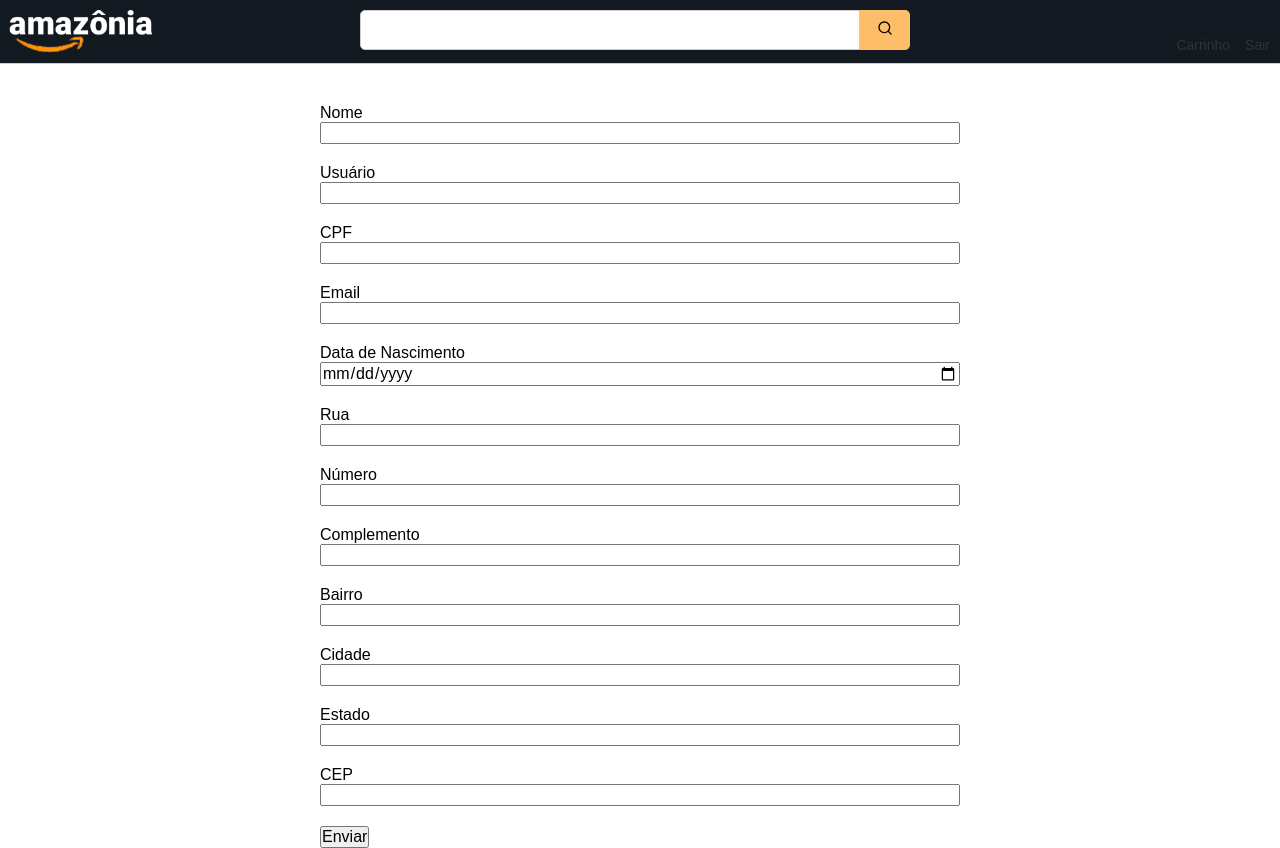
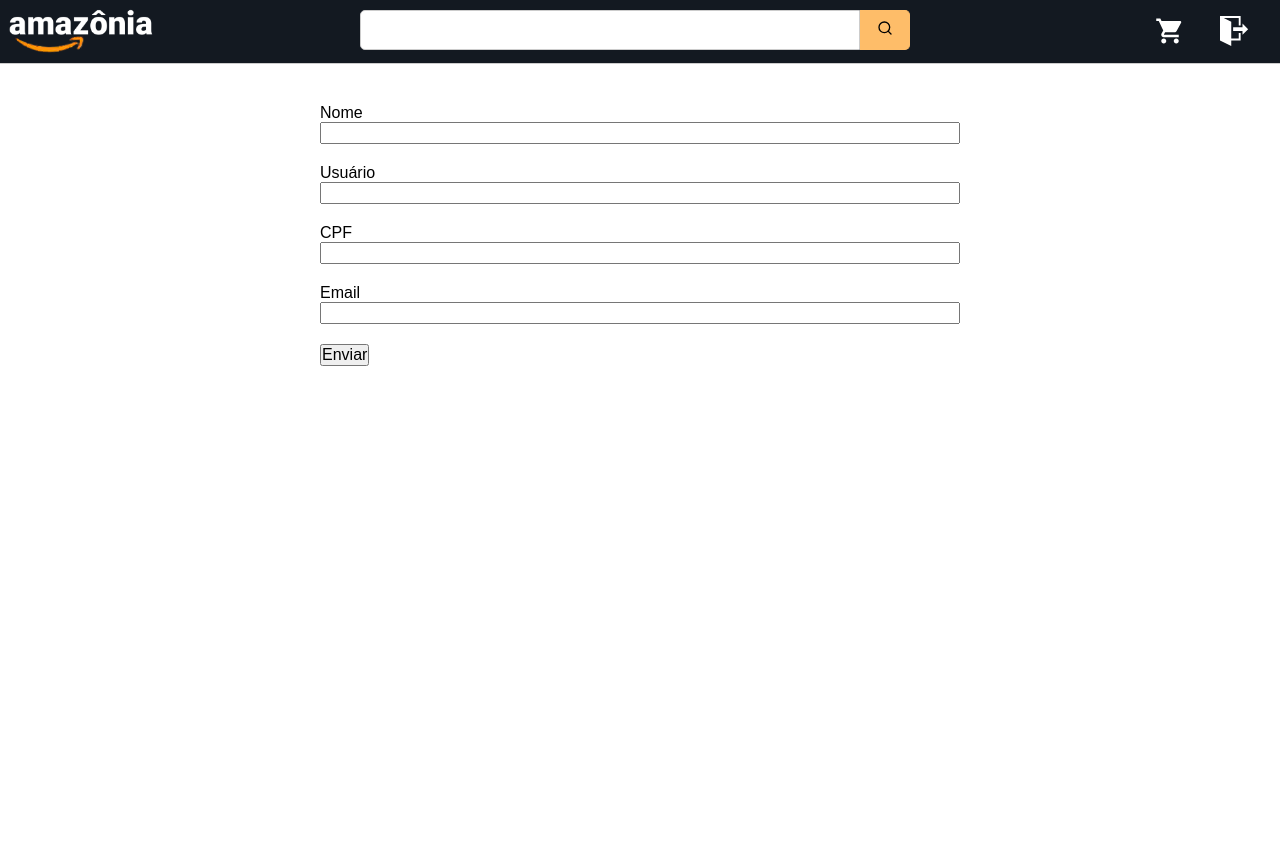
Before and after one commit to h-krank/serratec-react-marketplace, a React (Create React App) app: page / in a window 1280 px wide. After the commit the page ends 800 px from the top, so only its background shows below. Built offline with nearby package versions, Linux system fonts and the light colour scheme.

Commit message:
atualizando header

```diff
--- a/src/components/header/index.js
+++ b/src/components/header/index.js
@@ -3,6 +3,8 @@ import { Link, useHistory } from 'react-router-dom'
 import logoImg from '../../assets/amazonia-white.png'
 import { Container} from './style'
 import { FiSearch } from 'react-icons/fi';
+import { MdShoppingCart } from 'react-icons/md'
+import { ImExit } from 'react-icons/im'
 
 
 
@@ -31,10 +33,10 @@ const Header = () => {
 
                 <ul>
                     <li>
-                        <Link to='/cart'>Carrinho</Link>
+                    <Link to='/cart'> <MdShoppingCart /></Link>
                     </li>
                     <li onClick={() => localStorage.removeItem("@AMAZONIA:user")}>
-                        <Link to='/'>Sair</Link>
+                    <Link to='/'><ImExit /></Link>
                     </li>
 
                 </ul>
--- a/src/components/header/style.js
+++ b/src/components/header/style.js
@@ -48,21 +48,28 @@ export const Container = styled.div`
         margin: 10px;
         margin-left: auto;
         margin-top: auto;
+        &:hover{
+            color: #ffb540;
     }
     li {
-        font-size: 14px;
+        font-size: 30px;
+        margin-right: 20px;
+        transition:0.2s;
 
         & + li {
             margin-left: 15px;
+            &:hover{
+                color: #ffb540;
         }
     }
 
     a{
-        color: #333;
+        color: #fff;
         text-decoration: none;
+        transition:0.2s;
 
         &:hover{
-            color: #04d361;
+            color: #FB9A01;
         }
     }
 `
--- a/src/pages/cart/index.js
+++ b/src/pages/cart/index.js
@@ -99,6 +99,9 @@ const Cart = () => {
                         }
                     }}><button>Finalizar compra</button>
                     </Link>
+                    <CartInfo>
+                    <Link to="/home"><button>Continuar Comprando</button></Link>
+                    </CartInfo>
                 </CartInfo>
 
             </Container>
--- a/src/pages/checkout/index.js
+++ b/src/pages/checkout/index.js
@@ -63,7 +63,9 @@ const Checkout = (props) => {
                 <FiCheckCircle size='200px' />
                 <h1>Compra finalizada com sucesso!</h1>
             </Container>
-            : <> </>
+            : <>
+
+             </>
     )
 }
 
--- a/src/pages/login/index.js
+++ b/src/pages/login/index.js
@@ -9,15 +9,7 @@ const Login = () => {
     const [user, setUser] = useState('');
     const [cpf, setCpf] = useState('');
     const [email, setEmail] = useState('');
-    const [nascimento, setNascimento] = useState('');
 
-    const [rua, setRua] = useState('');
-    const [numero, setNumero] = useState('');
-    const [complemento, setComplemento] = useState('');
-    const [bairro, setBairro] = useState('');
-    const [cidade, setCidade] = useState('');
-    const [estado, setEstado] = useState('');
-    const [cep, setCep] = useState('');
 
     const handleSubmit = async (e) => {
         e.preventDefault();
@@ -27,16 +19,7 @@ const Login = () => {
             "usuario": user,
             "cpf": cpf,
             "email": email,
-            "dataNascimento": nascimento + "T00:00:00Z",
-            "endereco": {
-                "rua": rua,
-                "numero": numero,
-                "complemento": complemento,
-                "bairro": bairro,
-                "cidade": cidade,
-                "estado": estado,
-                "cep": cep
-            }
+
         }
         console.log(cliente)
 
@@ -79,65 +62,8 @@ const Login = () => {
                     value={email}
                     onChange={e => setEmail(e.target.value)} />
 
-                <label htmlFor={'nascimento'}>Data de Nascimento</label>
-                <input
-                    type="date"
-                    id='date'
-                    value={nascimento}
-                    onChange={e => setNascimento(e.target.value)} />
-
-                <Address>
-                    <label htmlFor={'rua'}>Rua</label>
-                    <input
-                        type="text"
-                        id='rua'
-                        value={rua}
-                        onChange={e => setRua(e.target.value)} />
-
-                    <label htmlFor={'numero'}>Número</label>
-                    <input
-                        type="text"
-                        id='numero'
-                        value={numero}
-                        onChange={e => setNumero(e.target.value)} />
-
-                    <label htmlFor={'cpf'}>Complemento</label>
-                    <input
-                        type="text"
-                        id='complemento'
-                        value={complemento}
-                        onChange={e => setComplemento(e.target.value)} />
-
-                    <label htmlFor={'bairro'}>Bairro</label>
-                    <input
-                        type="text"
-                        id='bairro'
-                        value={bairro}
-                        onChange={e => setBairro(e.target.value)} />
 
 
-                    <label htmlFor={'cidade'}>Cidade</label>
-                    <input
-                        type="text"
-                        id='cidade'
-                        value={cidade}
-                        onChange={e => setCidade(e.target.value)} />
-
-                    <label htmlFor={'estado'}>Estado</label>
-                    <input
-                        type="text"
-                        id='estado'
-                        value={estado}
-                        onChange={e => setEstado(e.target.value)} />
-
-
-                    <label htmlFor={'cep'}>CEP</label>
-                    <input
-                        type="text"
-                        id='cep'
-                        value={cep}
-                        onChange={e => setCep(e.target.value)} />
-                </Address>
 
 
                 <button type="submit">Enviar</button>
```
Also changed, not shown: 1 other file (tests, documents, lock files or other folders).
